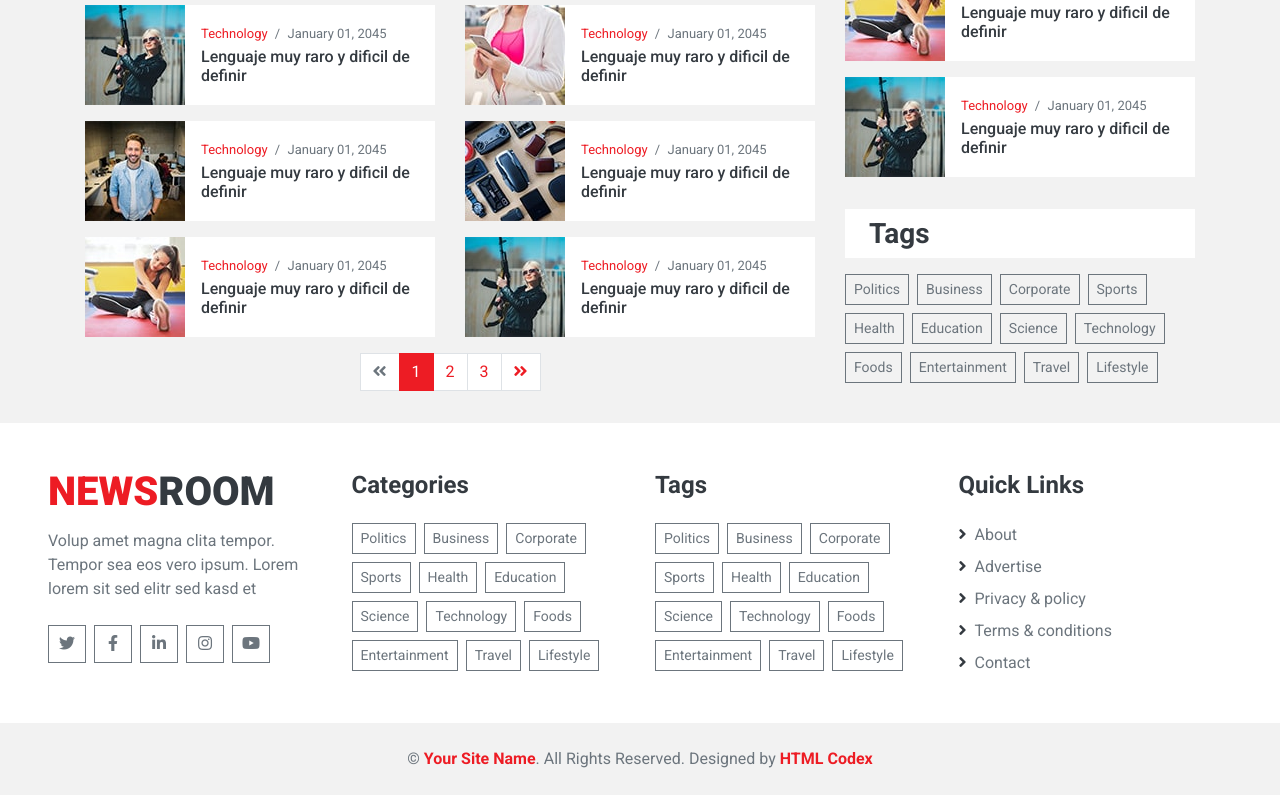
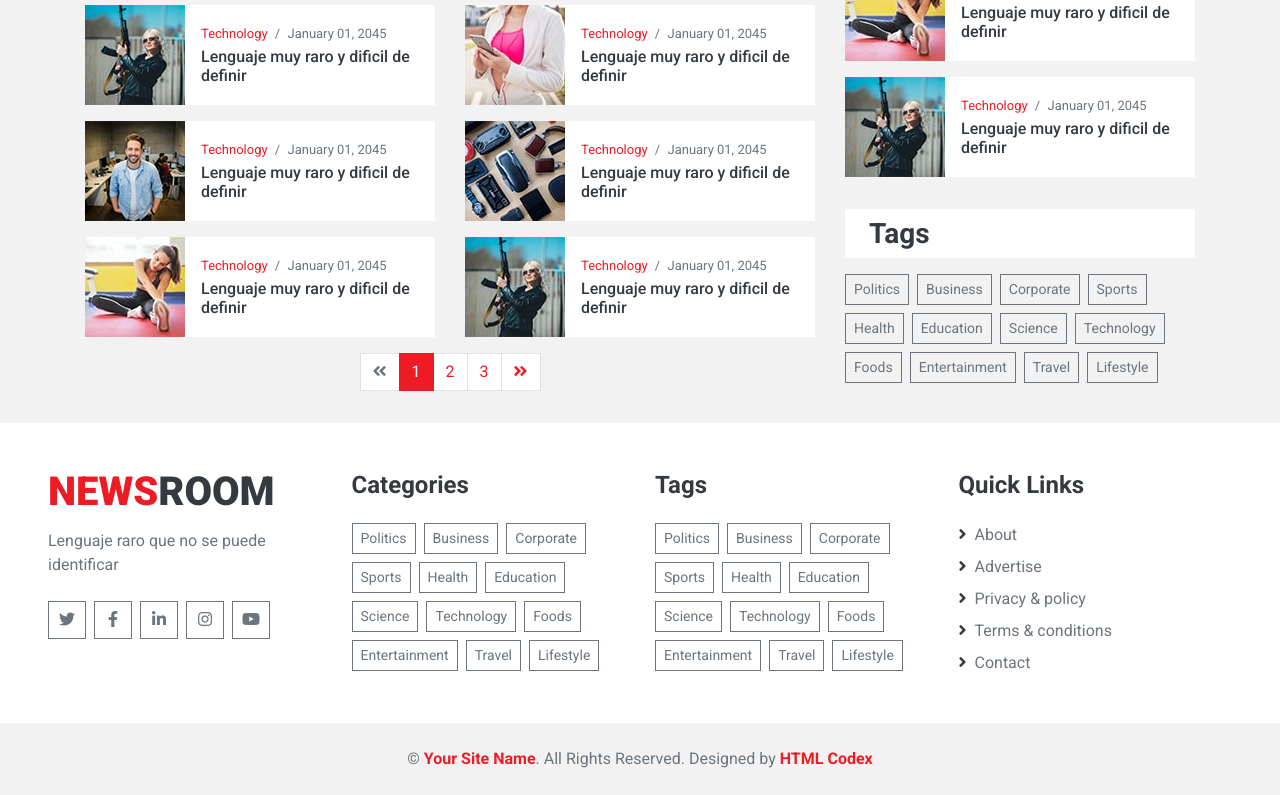
Before and after one commit to ruizverano/ruizverano.github.io, a plain HTML site: page category.html in a window 1280 px wide. Shown: the part 1449-2244 px from the top of the page. Drawn offline with nearby package versions, Linux system fonts and the light colour scheme.

Commit message:
cambiando lenguaje 3

```diff
--- a/category.html
+++ b/category.html
@@ -493,7 +493,7 @@
                 <a href="index.html" class="navbar-brand">
                     <h1 class="mb-2 mt-n2 display-5 text-uppercase"><span class="text-primary">News</span>Room</h1>
                 </a>
-                <p>Volup amet magna clita tempor. Tempor sea eos vero ipsum. Lorem lorem sit sed elitr sed kasd et</p>
+                <p>Lenguaje raro que no se puede identificar</p>
                 <div class="d-flex justify-content-start mt-4">
                     <a class="btn btn-outline-secondary text-center mr-2 px-0" style="width: 38px; height: 38px;" href="#"><i class="fab fa-twitter"></i></a>
                     <a class="btn btn-outline-secondary text-center mr-2 px-0" style="width: 38px; height: 38px;" href="#"><i class="fab fa-facebook-f"></i></a>
```
